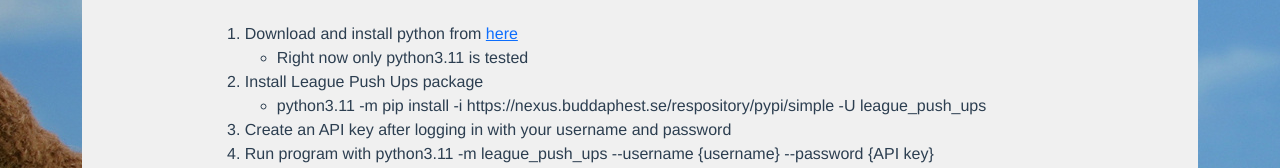
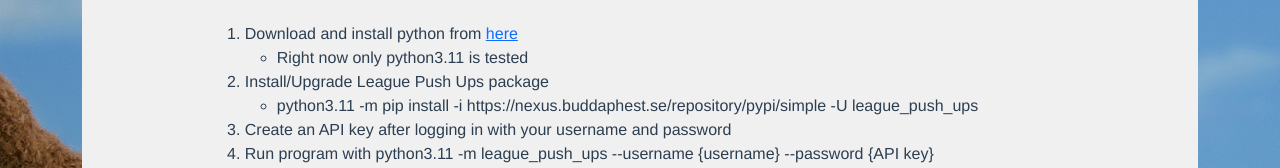
Before and after one commit to marwinfaiter/league-push-ups, a Vue app in the folder frontend/: page / in a window 1280 px wide. Shown: the part 197-365 px from the top of the page. Built offline with nearby package versions, Linux system fonts and the light colour scheme; what vue-sweetalert2 would draw is missing.

Commit message:
Bugfix typo on homepage

```diff
--- a/frontend/src/components/HomePageView.vue
+++ b/frontend/src/components/HomePageView.vue
@@ -14,9 +14,9 @@
             <li>Right now only python3.11 is tested</li>
           </ul>
         </li>
-        <li>Install League Push Ups package
+        <li>Install/Upgrade League Push Ups package
           <ul>
-            <li>python3.11 -m pip install -i https://nexus.buddaphest.se/respository/pypi/simple -U league_push_ups</li>
+            <li>python3.11 -m pip install -i https://nexus.buddaphest.se/repository/pypi/simple -U league_push_ups</li>
           </ul>
         </li>
         <li>Create an API key after logging in with your username and password</li>
```
